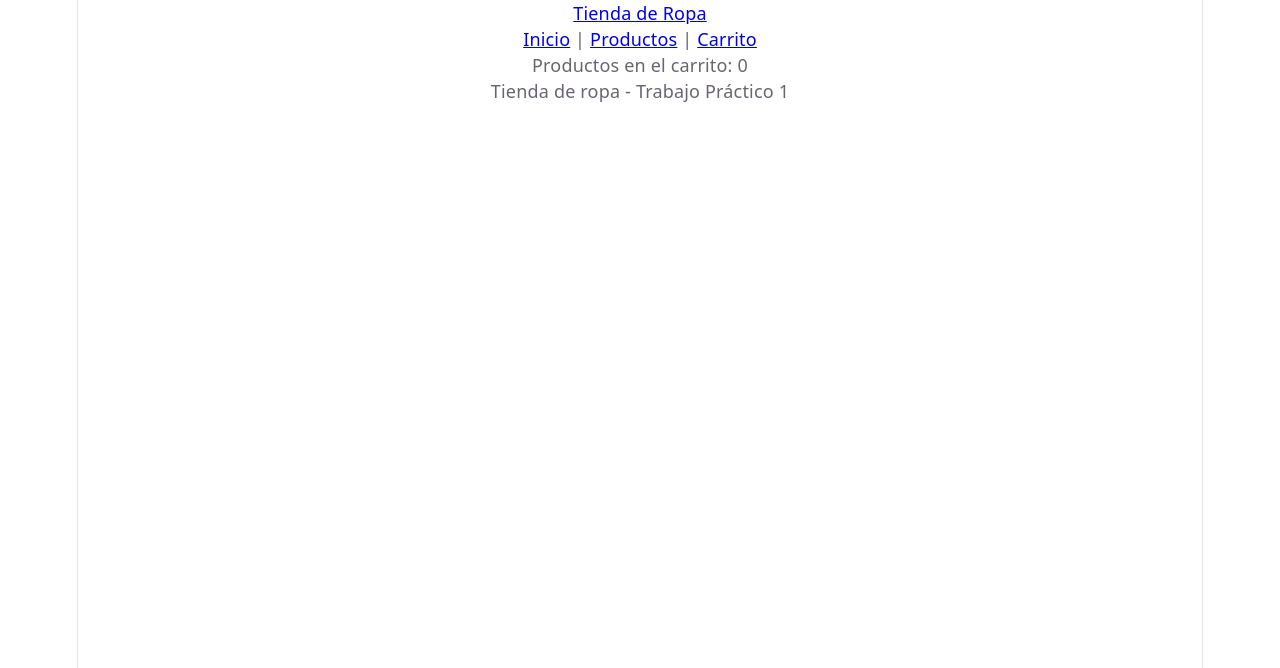
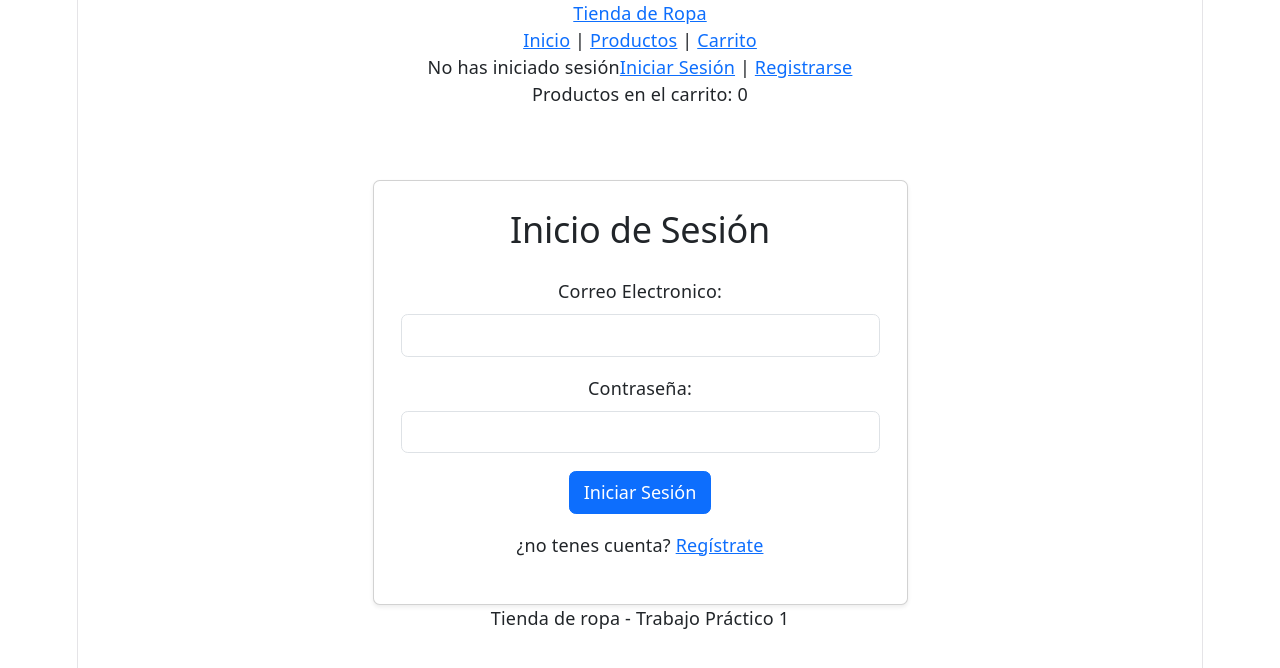
Before and after one commit to JereBryne/tienda-de-ropa, a React (Vite) app: page /acceso in a window 1280 px wide. Shown: the top 668 px of the page. Built offline with nearby package versions, Linux system fonts and the light colour scheme.

Commit message:
crea un inicio de sesion antes de poder comprar un producto

```diff
--- a/package.json
+++ b/package.json
@@ -10,7 +10,9 @@
     "preview": "vite preview"
   },
   "dependencies": {
+    "bootstrap": "^5.3.8",
     "react": "^19.3.1",
+    "react-bootstrap": "^2.10.10",
     "react-dom": "^19.3.1",
     "react-router-dom": "^7.18.4"
   },
--- a/src/App.jsx
+++ b/src/App.jsx
@@ -3,14 +3,33 @@ import Productos from "./pages/Productos";
 import DetalleProducto from "./pages/DetalleProducto";
 import Navbar from "./components/Navbar";
 import Carrito from "./pages/Carrito";
+import Acceso from "./pages/Acceso";
 import Inicio from "./pages/Inicio";
 import Footer from "./components/Footer";
-import { Routes, Route } from "react-router-dom";
+import { Routes, Route, useNavigate, useLocation } from "react-router-dom";
 import { useState } from "react";
 
 function App() {
+  const [usuario, setUsuario] = useState(null);
   const [carrito, setCarrito] = useState([]);
+  const navigate = useNavigate();
+  const location = useLocation();
+
+  function cerrarSesion() {
+    setUsuario(null);
+    setCarrito([]);
+  }
+
+
+  function iniciarSesion(usuarioData) {
+    setUsuario(usuarioData);
+  }
+
   function agregarAlCarrito(producto) {
+    if (!usuario) {
+      navigate("/acceso?modo=login", { state: { from: location.pathname } });
+      return;
+    }
     setCarrito((carritoActual) => {
       const cantidadActual = carritoActual.filter(
         (item) => item.id === producto.id,
@@ -25,7 +44,7 @@ function App() {
   }
   return (
     <>
-      <Navbar cantidadProductos={carrito.length} />
+      <Navbar cantidadProductos={carrito.length} usuario={usuario} onCerrarSesion={cerrarSesion} />
       <Routes>
         <Route path="/" element={<Inicio />} />
         <Route
@@ -38,6 +57,10 @@ function App() {
             <DetalleProducto carrito={carrito} onAgregar={agregarAlCarrito} />
           }
         />
+        <Route
+          path="/acceso"
+          element={<Acceso onIniciarSesion={iniciarSesion} />}
+        />
         <Route path="/carrito" element={<Carrito carrito={carrito} />} />
       </Routes>
       <Footer />
--- a/src/components/Navbar.jsx
+++ b/src/components/Navbar.jsx
@@ -1,6 +1,6 @@
 import { Link } from "react-router-dom";
 
-function Navbar({ cantidadProductos }) {
+function Navbar({ cantidadProductos, usuario, onCerrarSesion }) {
   return (
     <header>
       <Link to="/">Tienda de Ropa</Link>
@@ -11,6 +11,17 @@ function Navbar({ cantidadProductos }) {
         {" | "}
         <Link to="/carrito">Carrito</Link>
       </nav>
+      {usuario ? (
+        <div>
+          <span>Bienvenido, {usuario.name}</span>
+          <button onClick={onCerrarSesion}>Cerrar Sesión</button>
+        </div>
+      ) : (
+        <div>
+          <span>No has iniciado sesión</span>
+          <Link to="/acceso?modo=login" state={{from: location.pathname}}>Iniciar Sesión</Link> | <Link to="/acceso?modo=registro" state={{from: location.pathname}}>Registrarse</Link>
+        </div>
+      )}
 
       <p>Productos en el carrito: {cantidadProductos}</p>
     </header>
--- a/src/main.jsx
+++ b/src/main.jsx
@@ -2,6 +2,7 @@ import { StrictMode } from "react";
 import { createRoot } from "react-dom/client";
 import "./index.css";
 import App from "./App.jsx";
+import "bootstrap/dist/css/bootstrap.min.css";
 import { BrowserRouter } from "react-router-dom";
 
 createRoot(document.getElementById("root")).render(
--- /dev/null
+++ b/src/pages/Acceso.jsx
@@ -0,0 +1,186 @@
+import { useState } from "react";
+import { Link, useSearchParams } from "react-router-dom";
+import { useNavigate, useLocation } from "react-router-dom";
+
+function Acceso({ onIniciarSesion }) {
+  const [searchParams] = useSearchParams();
+  const esRegistro = searchParams.get("modo") === "registro";
+  const navigate = useNavigate();
+  const location = useLocation();
+  const from = location.state?.from ?? "/";
+  const [formData, setFormData] = useState({
+    name: "",
+    email: "",
+    password: "",
+    confirmPassword: "",
+  });
+
+  const [errors, setErrors] = useState({});
+
+  function handleChange(event) {
+    const { name, value } = event.target;
+    setFormData({
+      ...formData,
+      [name]: value,
+    });
+  }
+
+  function validateForm() {
+    const newErrors = {};
+    if (esRegistro) {
+      if (formData.confirmPassword.trim() === "") {
+        newErrors.confirmPassword = "El campo confirmar contraseña está vacío.";
+      } else if (formData.password !== formData.confirmPassword) {
+        newErrors.confirmPassword = "Las contraseñas no coinciden.";
+      }
+      if (formData.name.trim() === "") {
+        newErrors.name = "El campo nombre está vacío.";
+      }
+    }
+    if (formData.email.trim() === "") {
+      newErrors.email = "El campo correo electrónico está vacío.";
+    } else if (!formData.email.includes("@")) {
+      newErrors.email = "El correo electrónico es inválido.";
+    }
+
+    if (formData.password.trim() === "") {
+      newErrors.password = "El campo contraseña está vacío.";
+    }
+
+    return newErrors;
+  }
+
+  function handleSubmit(event) {
+    event.preventDefault();
+    const newErrors = validateForm();
+    setErrors(newErrors);
+    if (Object.keys(newErrors).length === 0) {
+      const nombre = esRegistro ? formData.name : formData.email.split("@")[0];
+      onIniciarSesion({ name: nombre, email: formData.email });
+      navigate(from);
+    }
+  }
+
+  return (
+    <div className="container mt-5">
+      <div className="row justify-content-center">
+        <div className="col-md-6">
+          <div className="card shadow-sm">
+            <div className="card-body p-4">
+              <h2 className="card-title mb-4">
+                {esRegistro ? "Crear cuenta" : "Inicio de Sesión"}
+              </h2>
+
+              <form onSubmit={handleSubmit} noValidate>
+                {esRegistro && (
+                  <div className="mb-3">
+                    <label htmlFor="name" className="form-label">
+                      Nombre:
+                    </label>
+                    <input
+                      id="name"
+                      name="name"
+                      type="text"
+                      className={`form-control ${errors.name ? "is-invalid" : ""}`}
+                      value={formData.name}
+                      onChange={handleChange}
+                    />
+                    {errors.name && (
+                      <div className="invalid-feedback"> {errors.name} </div>
+                    )}
+                  </div>
+                )}
+
+                <div className="mb-3">
+                  <label htmlFor="email" className="form-label">
+                    Correo Electronico:
+                  </label>
+                  <input
+                    id="email"
+                    name="email"
+                    type="email"
+                    className={`form-control ${errors.email ? "is-invalid" : ""}`}
+                    value={formData.email}
+                    onChange={handleChange}
+                  />
+                  {errors.email && (
+                    <div className="invalid-feedback"> {errors.email} </div>
+                  )}
+                </div>
+
+                <div className="mb-3">
+                  <label htmlFor="password" className="form-label">
+                    Contraseña:
+                  </label>
+                  <input
+                    id="password"
+                    name="password"
+                    type="password"
+                    className={`form-control ${errors.password ? "is-invalid" : ""}`}
+                    value={formData.password}
+                    onChange={handleChange}
+                  />
+                  {errors.password && (
+                    <div className="invalid-feedback"> {errors.password} </div>
+                  )}
+                </div>
+                {esRegistro && (
+                  <div className="mb-3">
+                    <label htmlFor="confirmPassword" className="form-label">
+                      Confirmar Contraseña:
+                    </label>
+                    <input
+                      id="confirmPassword"
+                      name="confirmPassword"
+                      type="password"
+                      className={`form-control ${errors.confirmPassword ? "is-invalid" : ""}`}
+                      value={formData.confirmPassword}
+                      onChange={handleChange}
+                    />
+                    {errors.confirmPassword && (
+                      <div className="invalid-feedback">
+                        {" "}
+                        {errors.confirmPassword}{" "}
+                      </div>
+                    )}
+                  </div>
+                )}
+
+                <div className="mb-3">
+                  <button type="submit" className="btn btn-primary">
+                    {esRegistro ? "Registrarse" : "Iniciar Sesión"}
+                  </button>
+                </div>
+              </form>
+              {esRegistro ? (
+                <p>
+                  ¿ya tenes una cuenta?{" "}
+                  <Link
+                    onClick={() => setErrors({})}
+                    to="/acceso?modo=login"
+                    state={{from: location.pathname}}
+                  >
+                    Inicia sesión
+                  </Link>
+                </p>
+              ) : (
+                <p>
+                  ¿no tenes cuenta?{" "}
+                  <Link
+                    onClick={() => setErrors({})}
+                    to="/acceso?modo=registro"
+                    state={{from: location.pathname}}
+                  >
+                    Regístrate
+                  </Link>
+                </p>
+              )}
+            </div>
+          </div>
+        </div>
+      </div>
+    </div>
+  );
+}
+
+export default Acceso;
```
Also changed, not shown: 1 other file (tests, documents, lock files or other folders).
